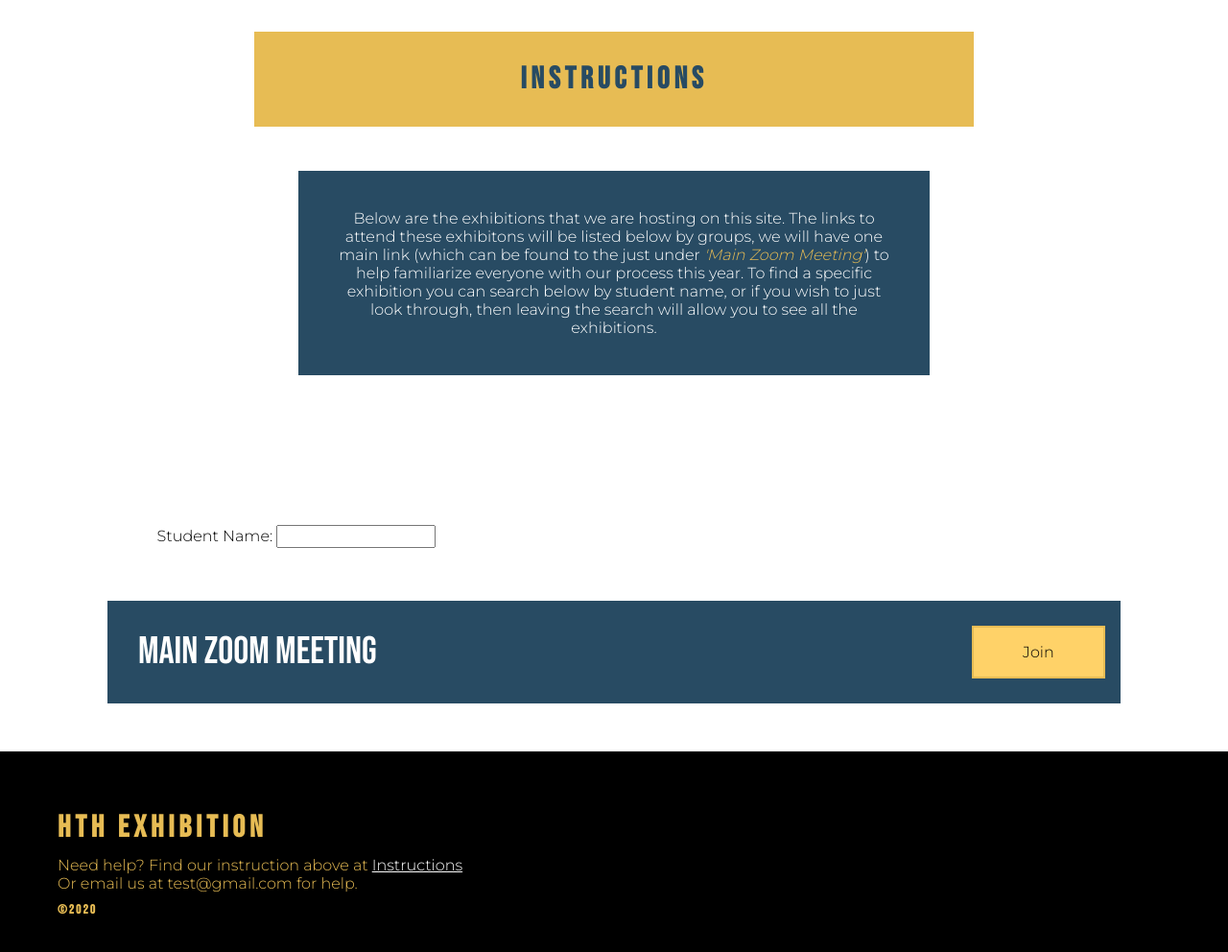
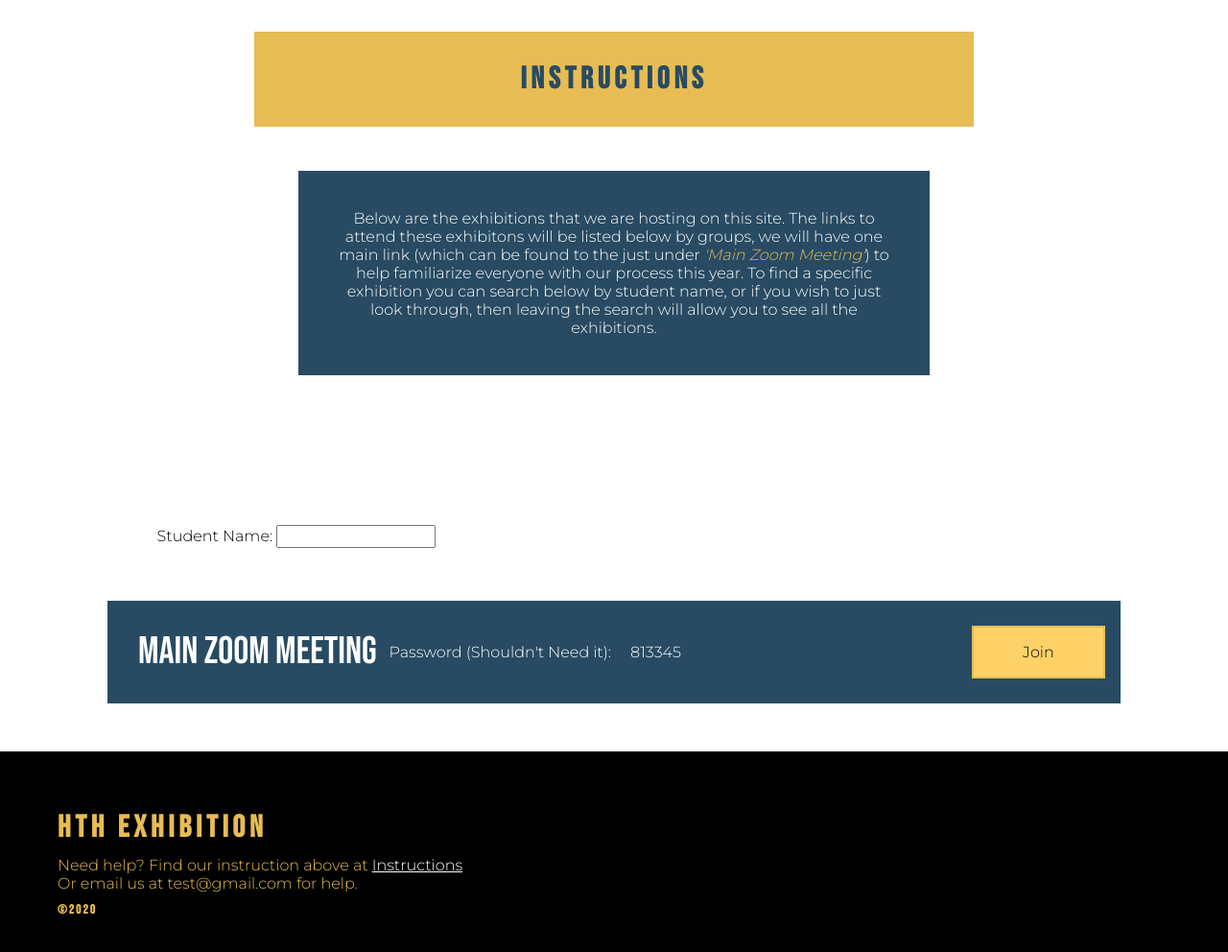
Before and after one commit to mitchell-lng/HTH-Exhibition-V2, a plain HTML site: page index.html in a window 1280 px wide. Shown: the part 832-1824 px from the top of the page at 96% size. Drawn offline with Linux system fonts and the light colour scheme; no server answers.

Commit message:
Added password to main meeting

```diff
--- a/index.html
+++ b/index.html
@@ -46,6 +46,10 @@
             <section id="groups">
                 <div class="row" id="main-zoom">
                     <span class="name">Main Zoom Meeting</span>
+                    <div class="students">
+                        <span>Password (Shouldn't Need it):</span>
+                        <span>813345</span>
+                    </div>
                     <a target="_blank" href="https://us02web.zoom.us/j/89228561537?pwd=a0lsUUJSZlh5VGhHaldJY2d4S0tBQT09">Join</a>
                 </div>
             </section>
```
